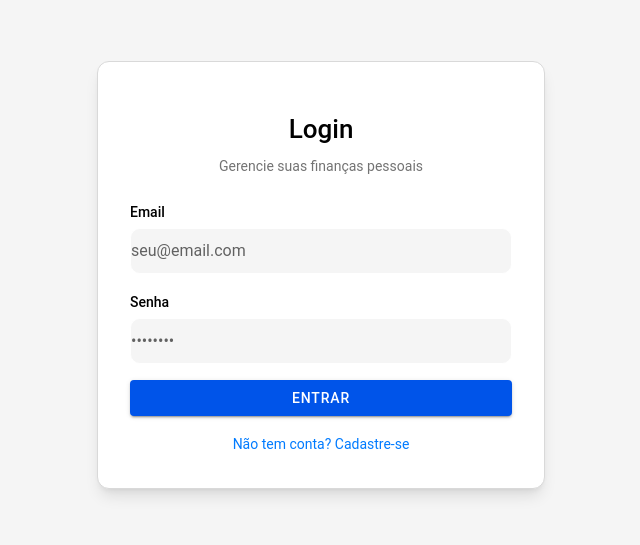
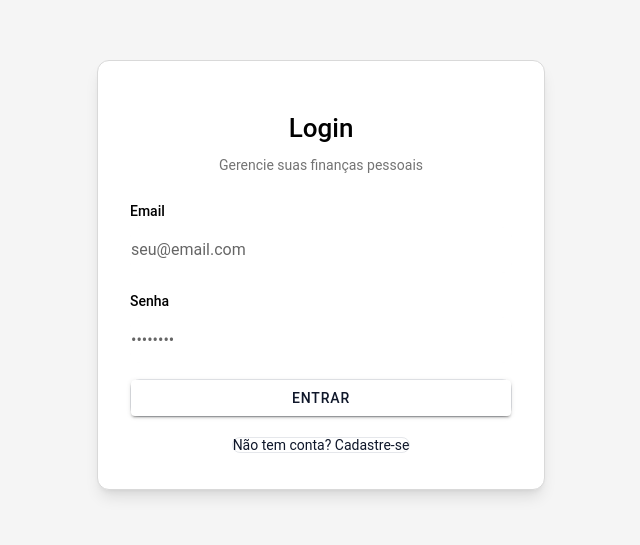
Before and after one commit to rodrigorodriguespro/financeiro, a React (Vite) app: page /login in a window 1280 px wide. Shown: the part 141-686 px from the top of the page, without its empty margins (319-959 px from the left). Built offline with nearby package versions, Linux system fonts and the light colour scheme; no server answers; what @capacitor/core would draw is missing.

Commit message:
feat: atualizar estilos de botões e adicionar ícone de adição na página de transações

```diff
--- a/src/components/ui/Button.tsx
+++ b/src/components/ui/Button.tsx
@@ -7,9 +7,9 @@ const buttonVariants = cva(
     {
         variants: {
             variant: {
-                default: 'border-border bg-card text-card-foreground shadow-sm hover:shadow-md dark:bg-[#1c1c1f] dark:text-slate-50 dark:border-[#2f2f32]',
+                default: 'border-slate-200 bg-white text-slate-900 shadow-[0_1px_0_rgba(255,255,255,0.8),0_1.5px_3px_rgba(0,0,0,0.12)] hover:shadow-[0_3px_10px_rgba(0,0,0,0.14)] active:bg-[#f2f2f4] dark:border-[#2c2c2e] dark:bg-[#1c1c1f] dark:text-slate-50 dark:shadow-[0_1px_0_rgba(255,255,255,0.05),0_1.5px_3px_rgba(0,0,0,0.55)] dark:hover:shadow-[0_3px_10px_rgba(0,0,0,0.65)]',
                 destructive: 'border-[#d43f3f] bg-gradient-to-b from-[#ff8b8b] to-[#e85656] text-white shadow-[0_1px_0_rgba(255,255,255,0.6),0_1.5px_3px_rgba(232,86,86,0.35)] hover:shadow-[0_4px_12px_rgba(232,86,86,0.4)] dark:border-[#7a1f1f] dark:bg-gradient-to-b dark:from-[#9b2323] dark:to-[#6a1717] dark:text-white dark:shadow-[0_1px_0_rgba(255,255,255,0.06),0_1.5px_4px_rgba(0,0,0,0.65)]',
-                outline: 'border-border bg-background text-foreground shadow-sm hover:bg-muted dark:bg-[#141416] dark:text-slate-50 dark:border-[#2f2f32]',
+                outline: 'border-slate-200 bg-white text-slate-900 shadow-[0_1px_0_rgba(255,255,255,0.85),0_1px_2px_rgba(0,0,0,0.08)] hover:bg-[#f5f5f8] dark:border-[#2c2c2e] dark:bg-[#1a1a1d] dark:text-slate-50 dark:shadow-[0_1px_0_rgba(255,255,255,0.05),0_1px_2px_rgba(0,0,0,0.55)] dark:hover:bg-[#202025]',
                 ghost: 'border-transparent bg-transparent text-slate-700 hover:bg-slate-100 dark:text-slate-100 dark:hover:bg-[#1c1c20]',
                 link: 'text-primary underline-offset-4 hover:underline',
             },
--- a/src/index.css
+++ b/src/index.css
@@ -141,6 +141,11 @@ ion-card {
   --color: hsl(var(--card-foreground));
 }
 
+.hydrated {
+  --background: hsl(var(--popover)) !important;
+  --color: hsl(var(--popover-foreground)) !important;
+}
+
 ion-toolbar {
   --background: hsl(var(--card));
   --color: hsl(var(--card-foreground));
@@ -160,6 +165,45 @@ ion-page {
 .ion-page {
   background: hsl(var(--background)) !important;
   color: hsl(var(--foreground)) !important;
+}
+
+/* Botões genéricos (fora do componente Button) */
+button,
+[type="button"],
+[type="submit"],
+[type="reset"],
+ion-button {
+  background: hsl(var(--card)) !important;
+  color: hsl(var(--card-foreground)) !important;
+  border: 1px solid hsl(var(--border)) !important;
+  border-radius: var(--radius-md, 0.75rem) !important;
+  transition: background-color 0.2s ease, color 0.2s ease, border-color 0.2s ease !important;
+}
+
+:not(.dark) button,
+:not(.dark) [type="button"],
+:not(.dark) [type="submit"],
+:not(.dark) [type="reset"],
+:not(.dark) ion-button {
+  background: #ffffff !important;
+  color: #0f172a !important;
+  border-color: #e5e7eb !important;
+}
+
+.dark button,
+.dark [type="button"],
+.dark [type="submit"],
+.dark [type="reset"],
+.dark ion-button {
+  background: #1c1c1f !important;
+  color: #f8fafc !important;
+  border-color: #2f2f32 !important;
+}
+
+/* Ion button inner */
+ion-button .button-native {
+  background: inherit !important;
+  color: inherit !important;
 }
 }
 
--- a/src/pages/TransactionsPage.tsx
+++ b/src/pages/TransactionsPage.tsx
@@ -11,7 +11,7 @@ import { Label } from '../components/ui/Label';
 import { TransactionFormDialog } from '../components/TransactionFormDialog';
 import { ManageAccountsDialog } from '../components/ManageAccountsDialog';
 import { ManageTagsDialog } from '../components/ManageTagsDialog';
-import { Edit2, Trash2, Filter, X, Settings } from 'lucide-react';
+import { Edit2, Trash2, Filter, X, Settings, Plus } from 'lucide-react';
 import { useHistory } from 'react-router-dom';
 import { DatePickerWithRange } from '../components/ui/DatePickerWithRange';
 import { type DateRange } from 'react-day-picker';
@@ -272,8 +272,9 @@ export const TransactionsPage: React.FC = () => {
                 <div className="space-y-4 bg-background p-4 rounded-xl border border-border shadow-sm">
                     {/* Botões de ação */}
                     <div className="flex flex-wrap gap-2">
-                        <Button onClick={() => setShowTransactionForm(true)}>
-                            Nova Transação
+                        <Button className='p-3' onClick={() => setShowTransactionForm(true)}>
+                            <Plus className="mr-1 ml-4 h-4 w-4" />
+                            <p className="mr-4" >Adicionar</p>
                         </Button>
                         <Button variant="outline" onClick={() => setShowManageAccounts(true)}>
                             <Settings className="mr-2 h-4 w-4" />
```
